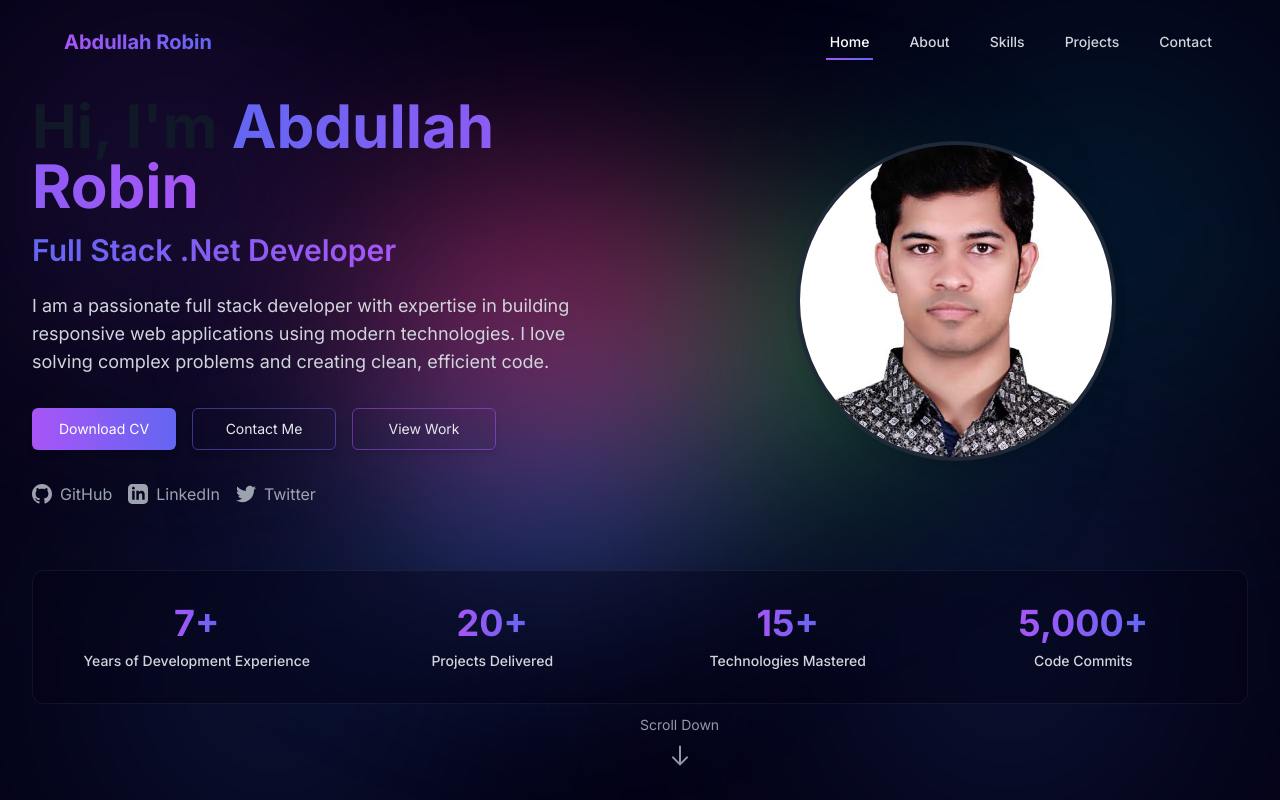
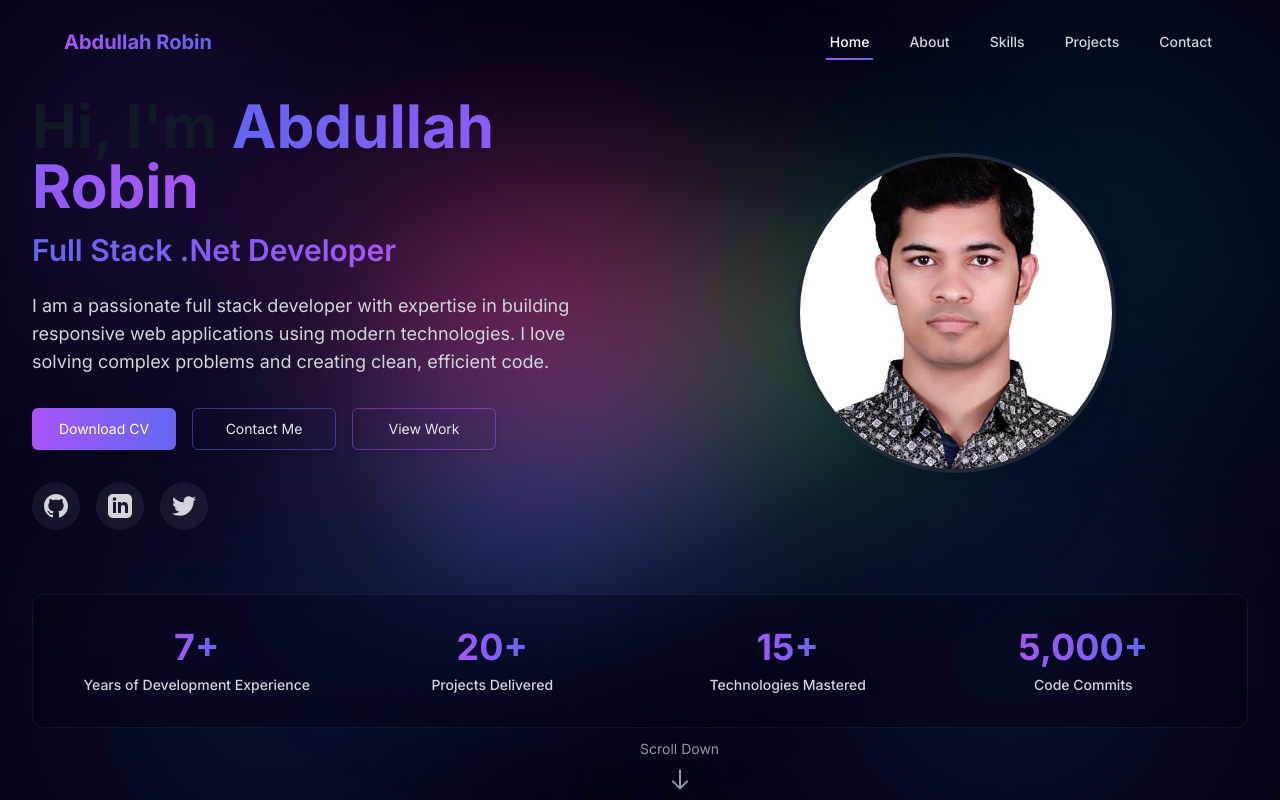
Before and after one commit to robinabdullah/robinabdullah.github.io, a Next.js app: page / in a window 1280 px wide. Shown: the top 800 px of the page. Built offline with nearby package versions, Linux system fonts and the light colour scheme.

Commit message:
update social links in portfolio data for improved UI and accessibility

```diff
--- a/src/components/sections/Hero.tsx
+++ b/src/components/sections/Hero.tsx
@@ -80,14 +80,14 @@ export default function Hero({ name, title, bio, avatar, socialLinks, statistics
                 <a
                   href="/cv/Resume of Abdullah Saleh Robin.pdf"
                   download="Abdullah_Robin_Resume.pdf"
-                  className="px-5 py-2.5 text-sm bg-gradient-to-r from-[#a855f7] to-[#6366f1] text-white rounded-md hover:opacity-90 transition-all shadow-md flex items-center justify-center w-36"
+                  className="px-5 py-2.5 text-sm bg-gradient-to-r from-[#a855f7] to-[#6366f1] text-white rounded-md hover:opacity-100 hover:shadow-lg hover:shadow-purple-500/30 hover:scale-105 transition-all duration-300 shadow-md flex items-center justify-center w-36"
                 >
                   Download CV
                 </a>
-                <Link href="#contact" className="px-5 py-2 text-sm bg-transparent border border-[#6366f1]/50 text-gray-200 rounded-md hover:bg-[#ffffff10] transition-all shadow-md">
+                <Link href="#contact" className="px-5 py-2.5 text-sm bg-transparent border border-[#6366f1]/50 text-gray-200 rounded-md hover:bg-[#ffffff15] hover:scale-105 hover:border-[#6366f1] transition-all duration-300 shadow-md flex items-center justify-center w-36">
                   Contact Me
                 </Link>
-                <Link href="#projects" className="px-5 py-2 text-sm border border-[#a855f7]/50 text-gray-200 rounded-md hover:bg-[#ffffff10] transition-all shadow-md">
+                <Link href="#projects" className="px-5 py-2.5 text-sm border border-[#a855f7]/50 text-gray-200 rounded-md hover:bg-[#ffffff15] hover:scale-105 hover:border-[#a855f7] transition-all duration-300 shadow-md flex items-center justify-center w-36">
                   View Work
                 </Link>
               </div>
@@ -170,19 +170,19 @@ export default function Hero({ name, title, bio, avatar, socialLinks, statistics
               <a
                 href="/cv/Resume of Abdullah Saleh Robin.pdf"
                 download="Abdullah_Robin_Resume.pdf"
-                className="px-5 py-2.5 text-sm bg-gradient-to-r from-[#a855f7] to-[#6366f1] text-white rounded-md hover:opacity-90 transition-all shadow-md flex items-center justify-center w-36"
+                className="px-5 py-2.5 text-sm bg-gradient-to-r from-[#a855f7] to-[#6366f1] text-white rounded-md hover:opacity-100 hover:shadow-lg hover:shadow-purple-500/30 hover:scale-105 transition-all duration-300 shadow-md flex items-center justify-center w-36"
               >
                 Download CV
               </a>
               <Link
                 href="#contact"
-                className="px-5 py-2.5 text-sm bg-transparent border border-[#6366f1]/50 text-gray-200 rounded-md hover:bg-[#ffffff10] transition-all shadow-md flex items-center justify-center w-36"
+                className="px-5 py-2.5 text-sm bg-transparent border border-[#6366f1]/50 text-gray-200 rounded-md hover:bg-[#ffffff15] hover:scale-105 hover:border-[#6366f1] transition-all duration-300 shadow-md flex items-center justify-center w-36"
               >
                 Contact Me
               </Link>
               <Link
                 href="#projects"
-                className="px-5 py-2.5 text-sm border border-[#a855f7]/50 text-gray-200 rounded-md hover:bg-[#ffffff10] transition-all shadow-md flex items-center justify-center w-36"
+                className="px-5 py-2.5 text-sm border border-[#a855f7]/50 text-gray-200 rounded-md hover:bg-[#ffffff15] hover:scale-105 hover:border-[#a855f7] transition-all duration-300 shadow-md flex items-center justify-center w-36"
               >
                 View Work
               </Link>
@@ -284,17 +284,17 @@ export default function Hero({ name, title, bio, avatar, socialLinks, statistics
 function SocialLink({ href, platform }: { href: string; platform: string }) {
   const iconMap = {
     GitHub: (
-      <svg className="w-5 h-5" fill="currentColor" viewBox="0 0 24 24">
+      <svg className="w-6 h-6" fill="currentColor" viewBox="0 0 24 24">
         <path d="M12 0c-6.626 0-12 5.373-12 12 0 5.302 3.438 9.8 8.207 11.387.599.111.793-.261.793-.577v-2.234c-3.338.726-4.033-1.416-4.033-1.416-.546-1.387-1.333-1.756-1.333-1.756-1.089-.745.083-.729.083-.729 1.205.084 1.839 1.237 1.839 1.237 1.07 1.834 2.807 1.304 3.492.997.107-.775.418-1.305.762-1.604-2.665-.305-5.467-1.334-5.467-5.931 0-1.311.469-2.381 1.236-3.221-.124-.303-.535-1.524.117-3.176 0 0 1.008-.322 3.301 1.23.957-.266 1.983-.399 3.003-.404 1.02.005 2.047.138 3.006.404 2.291-1.552 3.297-1.23 3.297-1.23.653 1.653.242 2.874.118 3.176.77.84 1.235 1.911 1.235 3.221 0 4.609-2.807 5.624-5.479 5.921.43.372.823 1.102.823 2.222v3.293c0 .319.192.694.801.576 4.765-1.589 8.199-6.086 8.199-11.386 0-6.627-5.373-12-12-12z" />
       </svg>
     ),
     LinkedIn: (
-      <svg className="w-5 h-5" fill="currentColor" viewBox="0 0 24 24">
+      <svg className="w-6 h-6" fill="currentColor" viewBox="0 0 24 24">
         <path d="M19 0h-14c-2.761 0-5 2.239-5 5v14c0 2.761 2.239 5 5 5h14c2.762 0 5-2.239 5-5v-14c0-2.761-2.238-5-5-5zm-11 19h-3v-11h3v11zm-1.5-12.268c-.966 0-1.75-.79-1.75-1.764s.784-1.764 1.75-1.764 1.75.79 1.75 1.764-.783 1.764-1.75 1.764zm13.5 12.268h-3v-5.604c0-3.368-4-3.113-4 0v5.604h-3v-11h3v1.765c1.396-2.586 7-2.777 7 2.476v6.759z" />
       </svg>
     ),
     Twitter: (
-      <svg className="w-5 h-5" fill="currentColor" viewBox="0 0 24 24">
+      <svg className="w-6 h-6" fill="currentColor" viewBox="0 0 24 24">
         <path d="M24 4.557c-.883.392-1.832.656-2.828.775 1.017-.609 1.798-1.574 2.165-2.724-.951.564-2.005.974-3.127 1.195-.897-.957-2.178-1.555-3.594-1.555-3.179 0-5.515 2.966-4.797 6.045-4.091-.205-7.719-2.165-10.148-5.144-1.29 2.213-.669 5.108 1.523 6.574-.806-.026-1.566-.247-2.229-.616-.054 2.281 1.581 4.415 3.949 4.89-.693.188-1.452.232-2.224.084.626 1.956 2.444 3.379 4.6 3.419-2.07 1.623-4.678 2.348-7.29 2.04 2.179 1.397 4.768 2.212 7.548 2.212 9.142 0 14.307-7.721 13.995-14.646.962-.695 1.797-1.562 2.457-2.549z" />
       </svg>
     )
@@ -305,10 +305,11 @@ function SocialLink({ href, platform }: { href: string; platform: string }) {
       href={href}
       target="_blank"
       rel="noopener noreferrer"
-      className="flex items-center text-gray-400 hover:text-primary-light transition-colors"
+      className="flex items-center justify-center w-12 h-12 rounded-full bg-[#ffffff10] text-gray-300 hover:text-white hover:bg-gradient-to-r hover:from-[#a855f7]/20 hover:to-[#6366f1]/20 hover:scale-110 hover:border hover:border-[#a855f7]/50 transition-all duration-300"
+      aria-label={`Visit ${platform} profile`}
+      title={`Visit ${platform} profile`}
     >
-      <span className="mr-2">{iconMap[platform as keyof typeof iconMap]}</span>
-      <span>{platform}</span>
+      {iconMap[platform as keyof typeof iconMap]}
     </a>
   );
 }
--- a/src/data/portfolio.json
+++ b/src/data/portfolio.json
@@ -8,9 +8,9 @@
     "about": "With over 5 years of experience in web development, I specialize in creating robust applications using React, Next.js, Node.js, and other cutting-edge technologies. I'm dedicated to writing clean, maintainable code and constantly expanding my knowledge in the ever-evolving world of web development.",
     "avatar": "/images/profile.jpg",
     "socialLinks": {
-      "github": "https://github.com/",
-      "linkedin": "https://linkedin.com/in/",
-      "twitter": "https://twitter.com/"
+      "github": "https://github.com/robinabdullah",
+      "linkedin": "https://www.linkedin.com/in/robinabdullah/",
+      "twitter": "https://twitter.com/robinabdullah"
     }
   },
   "statistics": {
```
